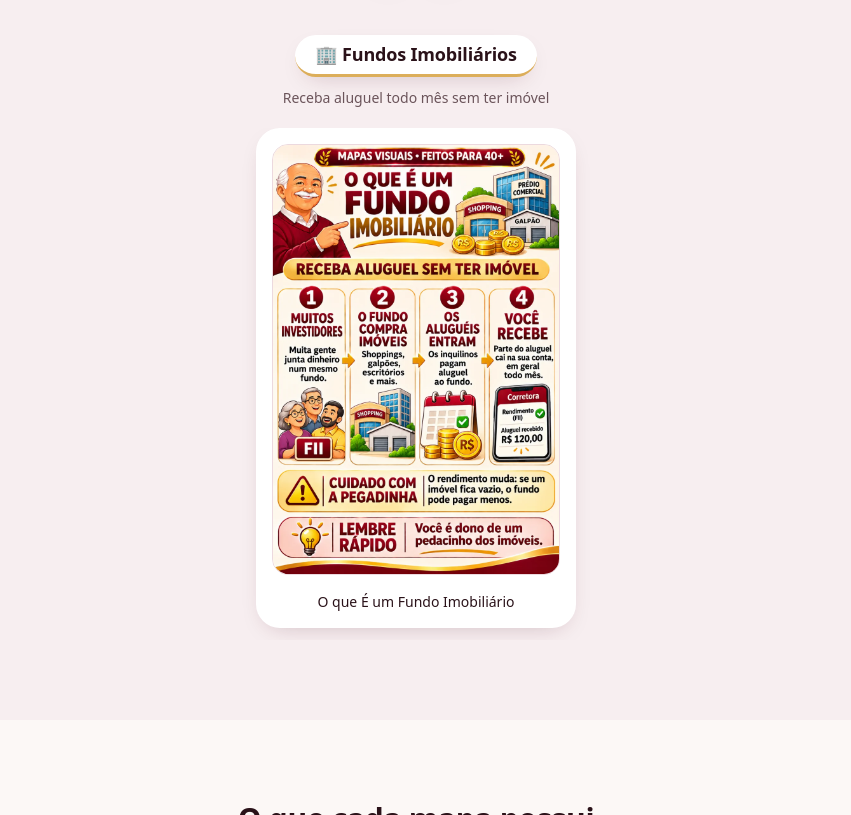
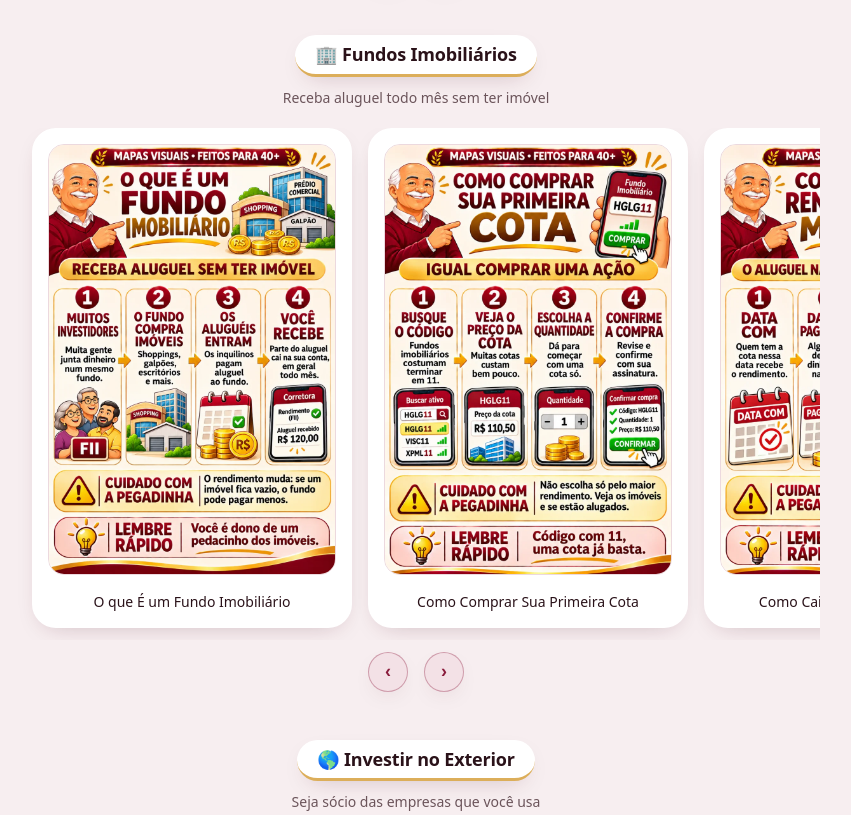
Before and after one commit to rugavante-prog/investirsemmisterio40mais, a plain HTML site: page index.html in a window 1280 px wide. Shown: the part 3540-4355 px from the top of the page, without its empty margins (224-1075 px from the left). Drawn offline with Linux system fonts and the light colour scheme.

Commit message:
Carrossel completo com os 15 mapas (3 por categoria)
Co-Authored-By: Claude Opus 5.5 <noreply@anthropic.com>
Claude-Session: https://claude.ai/code/session_017AXFD4RGuiCi89KW3dRqKR

```diff
--- a/index.html
+++ b/index.html
@@ -374,13 +374,12 @@ var CHECKOUT={completo:"https://lastlink.com/p/C53B2C7EC/checkout-payment/",basi
 var VALOR={completo:37,basico:19.9};
 
 /* Carrossel: [emoji, categoria, subtítulo, [[nº do mapa, título], ...]] */
-/* TEMPORÁRIO: faltam os mapas 33, 34, 42, 43 e 45 (limite do ChatGPT). Depois volta: FII [31,33,34] e ["🌎","Investir no Exterior","Seja sócio das empresas que você usa",[[42,"O que São BDRs"],[43,"ETFs: Vários de Uma Vez"],[45,"Investir em Dólar"]]] */
 var G=[
 ["🧭","Antes de Investir","Comece pelo lugar certo",[[1,"Sua Reserva de Emergência Primeiro"],[3,"Como Escolher uma Corretora"],[4,"Abrindo Sua Conta Passo a Passo"]]],
 ["🏦","Melhor que a Poupança","Mais rendimento com segurança",[[12,"Tesouro Direto Passo a Passo"],[14,"CDB: Como Funciona"],[15,"LCI e LCA sem Imposto"]]],
 ["📈","Ações","Sua primeira ação sem medo",[[21,"O que É uma Ação"],[22,"Sua Primeira Compra no Home Broker"],[24,"O que São Dividendos"]]],
-["🏢","Fundos Imobiliários","Receba aluguel todo mês sem ter imóvel",[[31,"O que É um Fundo Imobiliário"]]]
-
+["🏢","Fundos Imobiliários","Receba aluguel todo mês sem ter imóvel",[[31,"O que É um Fundo Imobiliário"],[33,"Como Comprar Sua Primeira Cota"],[34,"Como Cai o Rendimento Mensal"]]],
+["🌎","Investir no Exterior","Seja sócio das empresas que você usa",[[42,"O que São BDRs"],[43,"ETFs: Vários de Uma Vez"],[45,"Investir em Dólar"]]]
 ];
 /* Conteúdo do kit: [emoji, etapa, [títulos], mostrar "E muito mais"] */
 var K=[
```
